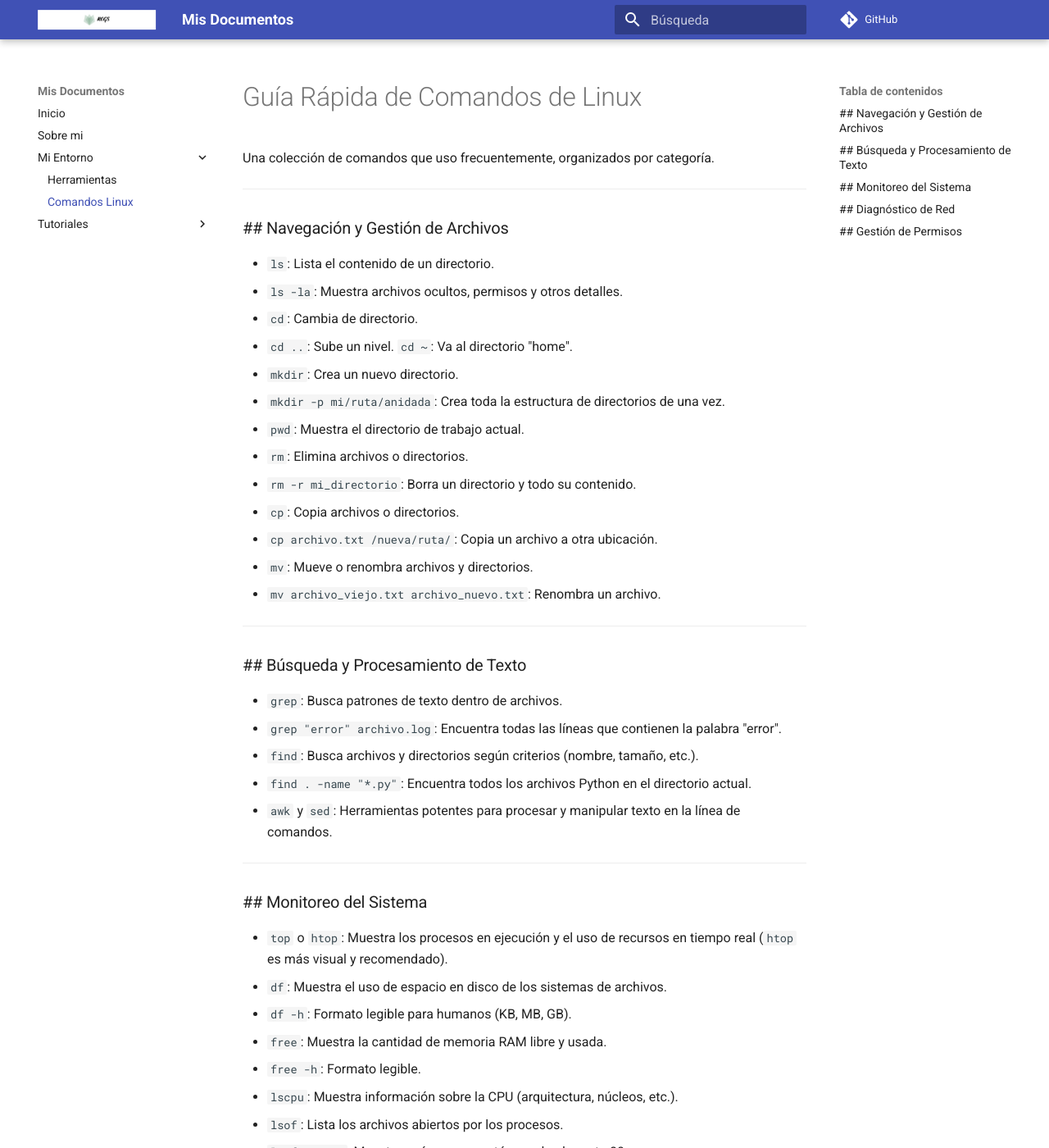
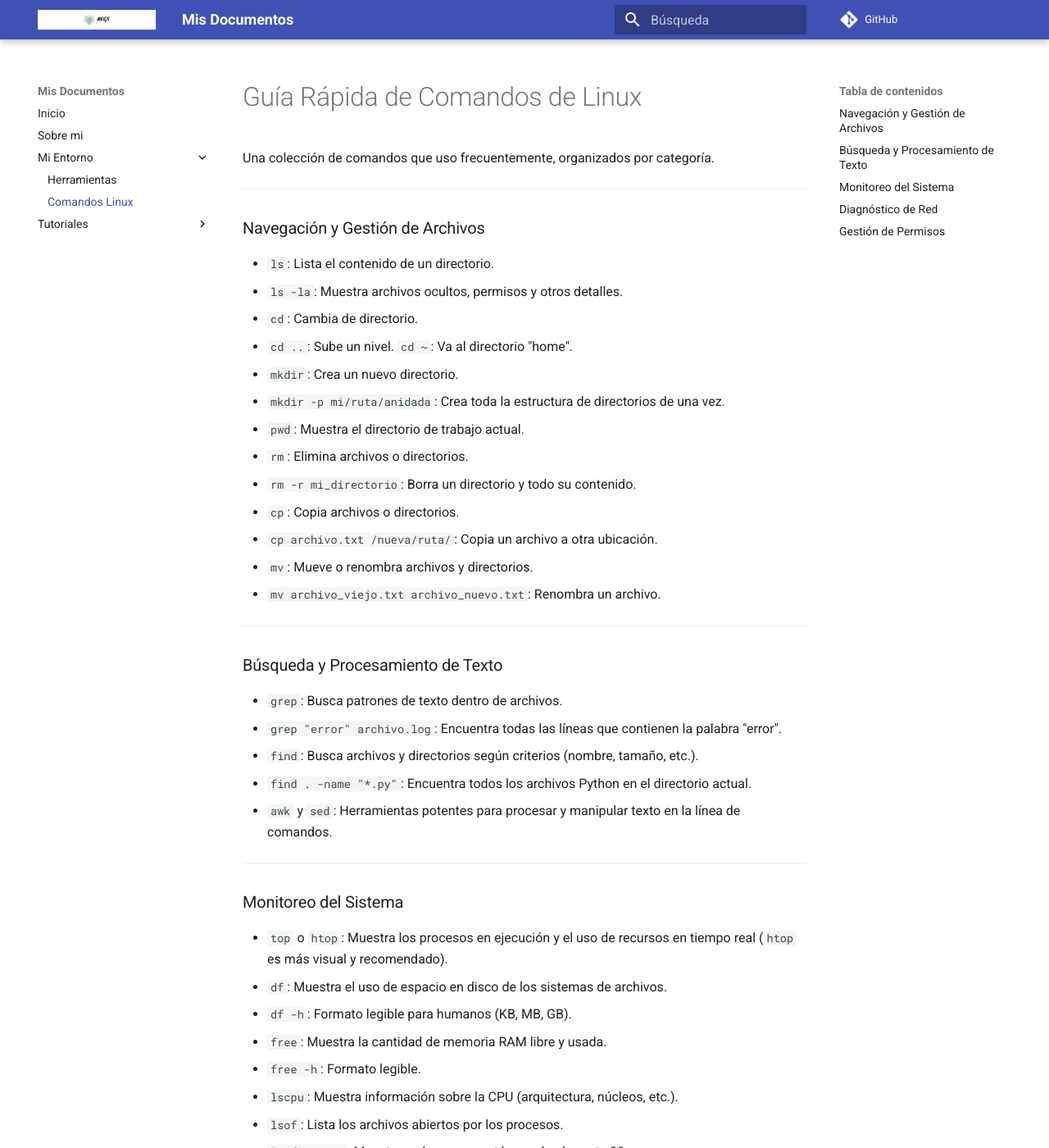
Before and after one commit to rguerrasev/rguerrasev.github.io, an MkDocs documentation site: the page built from docs/comandos-linux.md, in a window 1280 px wide and 1400 px high. Shown: the whole window at 82% size. Built offline with MkDocs 1.6.1 and Material for MkDocs 9.7.7, drawn with Linux system fonts in a browser that asks for light colours; comment, search, counter and statistics services are not loaded; some of the changed text lies outside the part shown.

Commit message:
feat: Corrige error de formato

```diff
--- a/docs/comandos-linux.md
+++ b/docs/comandos-linux.md
@@ -4,7 +4,7 @@ Una colección de comandos que uso frecuentemente, organizados por categoría.
 
 ---
 
-### ## Navegación y Gestión de Archivos
+### Navegación y Gestión de Archivos
 
 * `ls`: Lista el contenido de un directorio.
   * `ls -la`: Muestra archivos ocultos, permisos y otros detalles.
@@ -22,7 +22,7 @@ Una colección de comandos que uso frecuentemente, organizados por categoría.
 
 ---
 
-### ## Búsqueda y Procesamiento de Texto
+### Búsqueda y Procesamiento de Texto
 
 * `grep`: Busca patrones de texto dentro de archivos.
   * `grep "error" archivo.log`: Encuentra todas las líneas que contienen la palabra "error".
@@ -32,7 +32,7 @@ Una colección de comandos que uso frecuentemente, organizados por categoría.
 
 ---
 
-### ## Monitoreo del Sistema
+### Monitoreo del Sistema
 
 * `top` o `htop`: Muestra los procesos en ejecución y el uso de recursos en tiempo real (`htop` es más visual y recomendado).
 * `df`: Muestra el uso de espacio en disco de los sistemas de archivos.
@@ -45,7 +45,7 @@ Una colección de comandos que uso frecuentemente, organizados por categoría.
 
 ---
 
-### ## Diagnóstico de Red
+### Diagnóstico de Red
 
 * `ping`: Envía paquetes a un host para verificar conectividad.
 * `nslookup` o `dig`: Realiza consultas DNS para resolver nombres de dominio. `dig` es más potente.
@@ -55,7 +55,7 @@ Una colección de comandos que uso frecuentemente, organizados por categoría.
 
 ---
 
-### ## Gestión de Permisos
+### Gestión de Permisos
 
 * `chmod`: Cambia los permisos de un archivo o directorio.
 * `chown`: Cambia el propietario y el grupo de un archivo o directorio.
```
